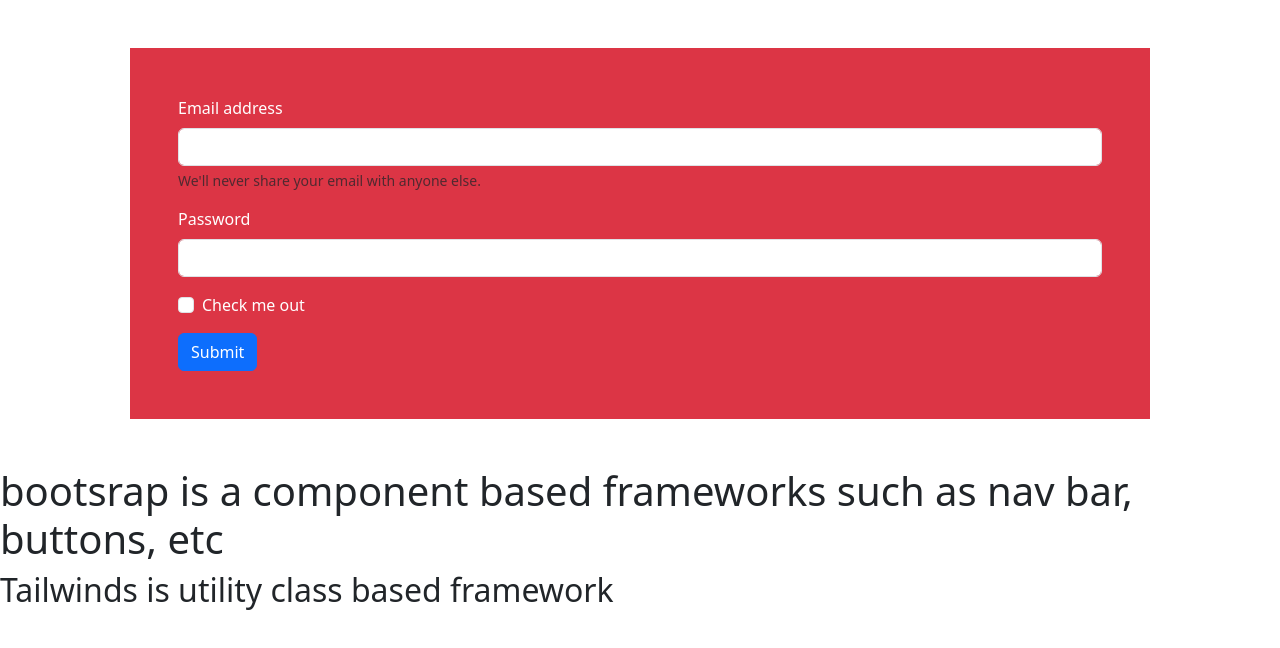
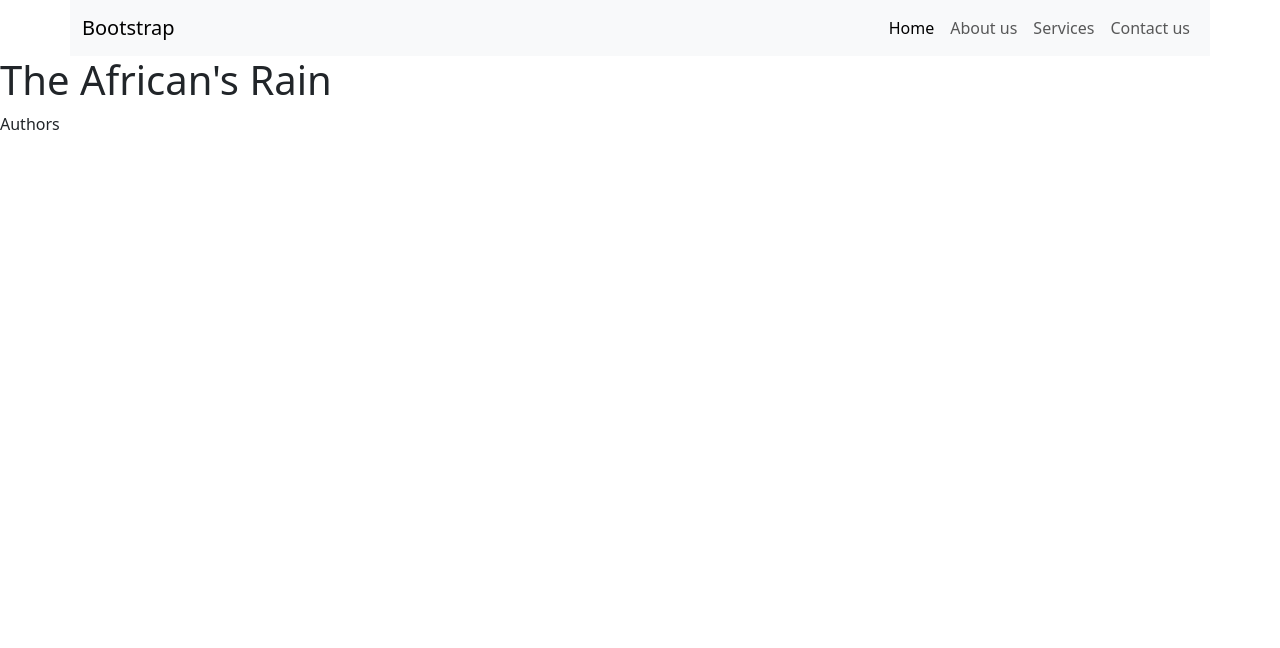
Before and after one commit to khode9/Pluralcode_rough_clas_work, a plain HTML site: page index.html in a window 1280 px wide. Drawn offline with nearby package versions, Linux system fonts and the light colour scheme.

Commit message:
Update index.html

```diff
--- a/index.html
+++ b/index.html
@@ -8,28 +8,42 @@
     <title>Bootstrap</title>
 </head>
 <body>
-    <div class="container">
-        <div class="row m-5">
-            <form class="bg-danger p-5 text-white">
-                <div class="mb-3">
-                  <label for="exampleInputEmail1" class="form-label">Email address</label>
-                  <input type="email" class="form-control" id="exampleInputEmail1" aria-describedby="emailHelp">
-                  <div id="emailHelp" class="form-text">We'll never share your email with anyone else.</div>
+    <section class="container">
+        <div class="row">
+        <nav class="navbar navbar-expand-lg bg-body-tertiary" >
+            <div class="container-fluid justify-content-around align-content-center">
+              <a class="navbar-brand" href="#">Bootstrap</a>
+              <button class="navbar-toggler" type="button" data-bs-toggle="collapse" data-bs-target="#navbarNavAltMarkup" aria-controls="navbarNavAltMarkup" aria-expanded="false" aria-label="Toggle navigation">
+                <span class="navbar-toggler-icon"></span>
+              </button>
+              <div class="collapse navbar-collapse" id="navbarNavAltMarkup" >
+                <div class="navbar-nav text-center ms-auto">
+                  <a class="nav-link active" aria-current="page" href="#">Home</a>
+                  <a class="nav-link" href="#">About us</a>
+                  <a class="nav-link" href="#">Services</a>
+                  <a class="nav-link" href="#">Contact us</a>
                 </div>
-                <div class="mb-3">
-                  <label for="exampleInputPassword1" class="form-label">Password</label>
-                  <input type="password" class="form-control" id="exampleInputPassword1">
+              </div>
+            </div>
+          </nav>
+        </div>
+    </section>
+    <h1>The African's Rain</h1>
+    <section class="Author">
+         <div class="cont-author">
+            <p>Authors</p>
+         </div>
+           <div class="row-author">
+              <div class="col-author">
+                <div class="profile">
+                    <img src="/" alt="">
                 </div>
-                <div class="mb-3 form-check">
-                  <input type="checkbox" class="form-check-input" id="exampleCheck1">
-                  <label class="form-check-label" for="exampleCheck1">Check me out</label>
-                </div>
-                <button type="submit" class="btn btn-primary">Submit</button>
-              </form>
-        </div>
-    </div>
-<h1>bootsrap is a component based frameworks such as nav bar, buttons, etc</h1>
-<h2>Tailwinds is utility class based framework</h2>
+              </div>
+           </div>
+
+
+    </section>
+
 
 <script src="https://cdn.jsdelivr.net/npm/@popperjs/core@2.11.6/dist/umd/popper.min.js" integrity="sha384-oBqDVmMz9ATKxIep9tiCxS/Z9fNfEXiDAYTujMAeBAsjFuCZSmKbSSUnQlmh/jp3" crossorigin="anonymous"></script>
 <script src="https://cdn.jsdelivr.net/npm/bootstrap@5.3.0-alpha1/dist/js/bootstrap.min.js" integrity="sha384-mQ93GR66B00ZXjt0YO5KlohRA5SY2XofN4zfuZxLkoj1gXtW8ANNCe9d5Y3eG5eD" crossorigin="anonymous"></script>
```
